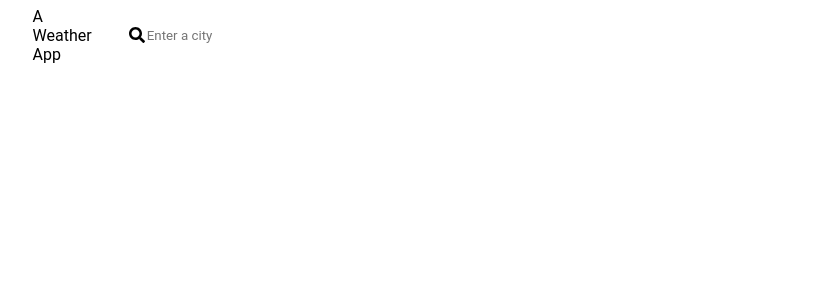
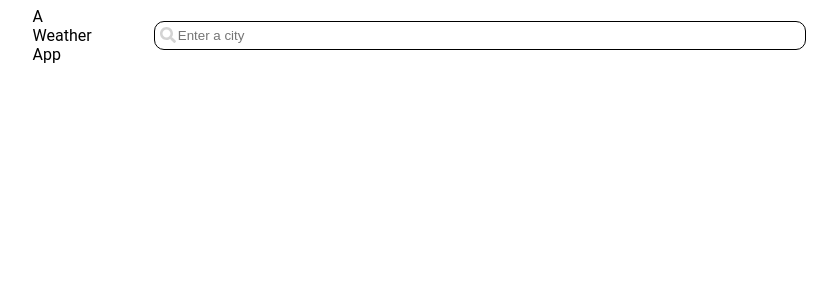
Before and after one commit to aaronkim662/a-weather-app, a React (Create React App) app: page / in a window 1280 px wide. Shown: the top 300 px of the page, without its empty margins (3-840 px from the left). Built offline with nearby package versions, Linux system fonts and the light colour scheme.

Commit message:
edited input style

```diff
--- a/src/components/weather-input/weatherInput.sass
+++ b/src/components/weather-input/weatherInput.sass
@@ -2,12 +2,18 @@
 
 #weather-form
   @extend %display-flex
+  @extend %border-shared
+  @extend %container-shared
   align-items: center
-  justify-content: center
-  height: 100%
+  justify-content: left
+  border: 1px solid
+  padding: 5px
+  width: 50%
 
 #weather-input
-  @extend %border-shared
   border: none
   outline: none
-  width: 90%
+  width: 95%
+
+.weather-icon
+  color: $secondary-color
```
